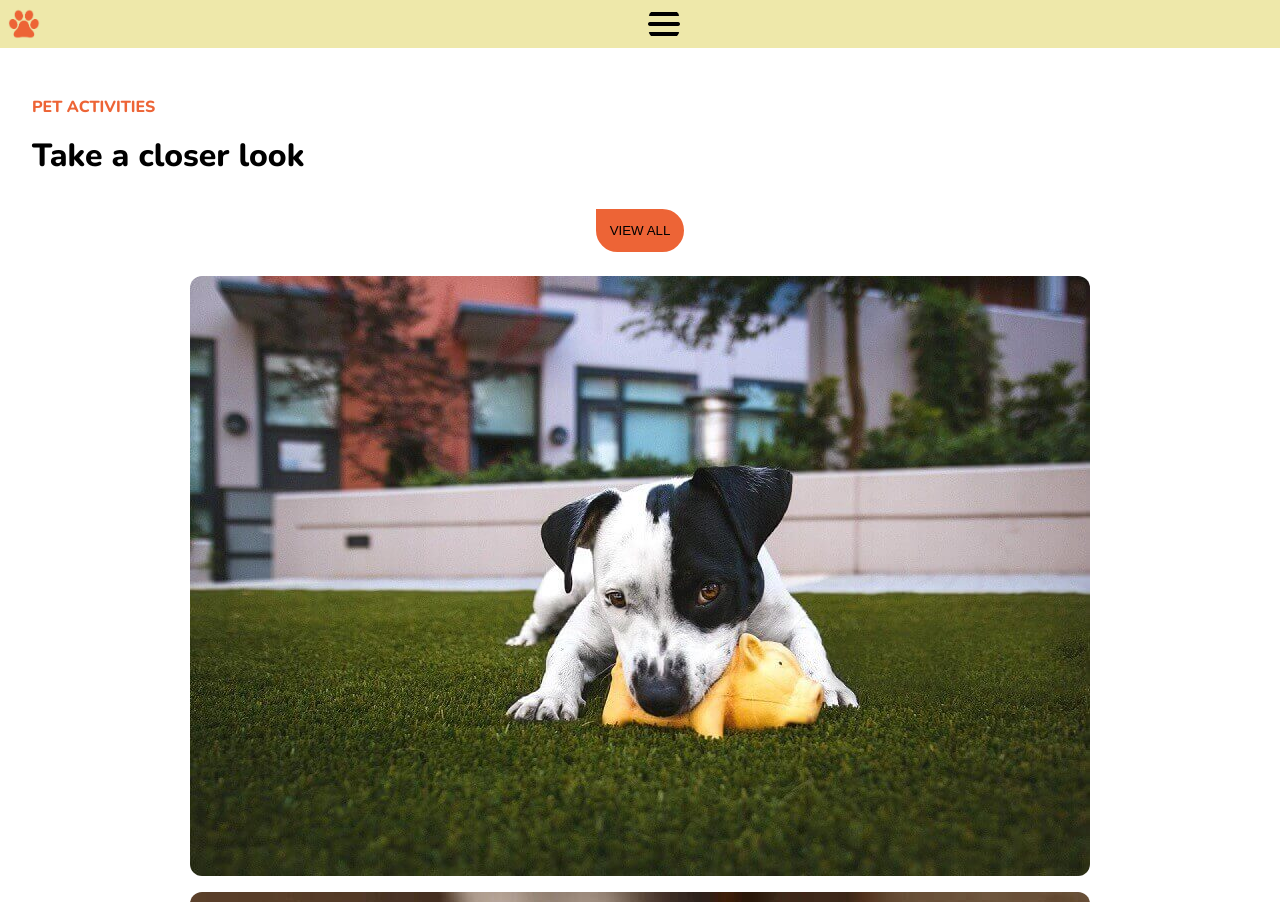
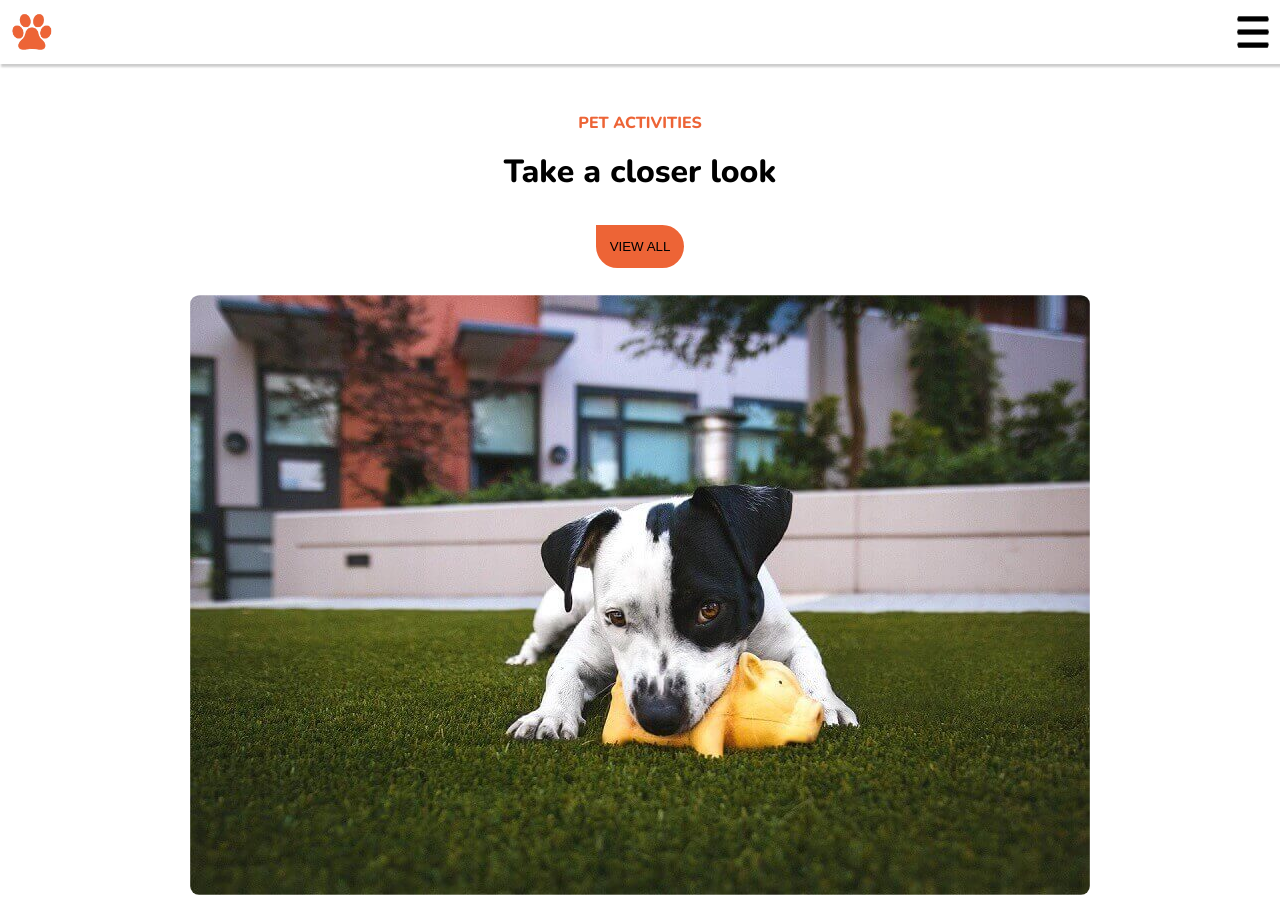
Before and after one commit to Lanzadrd/W1-CH4-Lanza, a website: page index.html in a window 1280 px wide. Shown: the top 902 px of the page. Drawn offline with nearby package versions, Linux system fonts and the light colour scheme.

Commit message:
Added more styles and changed elements display

```diff
--- a/index.html
+++ b/index.html
@@ -21,7 +21,7 @@
       <img src="./logo2.png" alt="store logo">
     </figure>
     <figure class="nav__menu">
-      <img src="./menu.png" alt="menu button">
+      <img class="menu-button" src="./menu.png" alt="menu button">
     </figure>
 
   </nav>
--- a/styles.scss
+++ b/styles.scss
@@ -12,17 +12,23 @@ body {
 }
 
 .nav {
-  max-height: 3rem;
+  max-height: 4rem;
   display: flex;
   justify-content: space-between;
-  background-color: palegoldenrod;
+  background-color: rgb(255, 255, 255);
+  box-shadow: 2px 2px 2px 1px rgb(0, 0, 0, 0.2);
 }
 
-.nav__logo,
+.nav__logo {
+  flex: 1;
+}
+
 .nav__menu {
-  display: flex;
-  flex: 1;
-  justify-content: space-between;
+  justify-content: flex-end;
+}
+
+.menu-button {
+  float: inline-end;
 }
 
 .first-half {
@@ -51,11 +57,15 @@ body {
 h1 {
   margin: 0;
   font-size: 2rem;
+  display: flex;
+  justify-content: center;
 }
 
 p {
   font-weight: 600;
   color: rgb(237, 100, 54);
+  display: flex;
+  justify-content: center;
 }
 
 button {
@@ -77,7 +87,7 @@ figure {
 
 img {
   max-width: 100%;
-  padding: 0.5rem;
+  padding: 0.7rem;
   border-radius: 20px;
 }
 
```
Also changed, not shown: styles.css.
